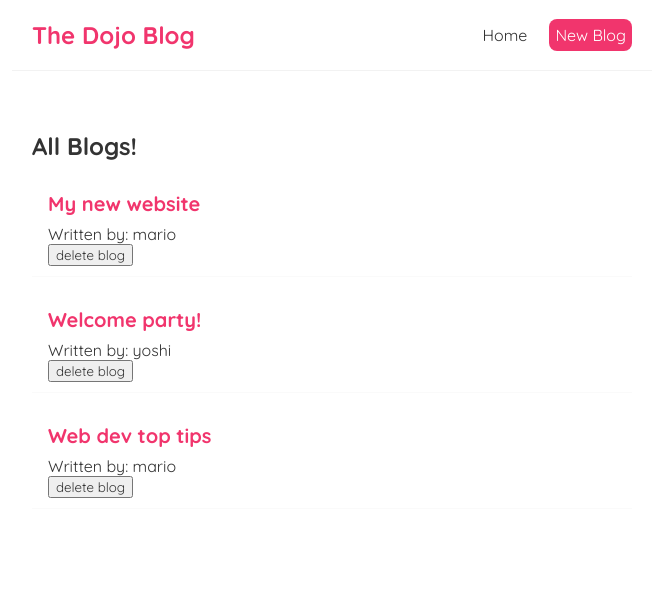
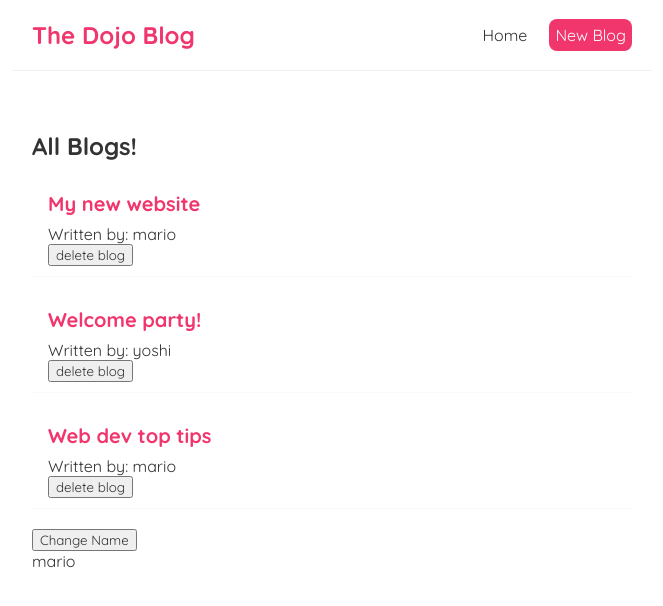
Before and after one commit to HARSHITHA579-pixel/task-website-ideation, a React (Create React App) app in the folder AritraGhoshWebDev/practice/10. React_Basics/dojo-blog/: page / in a window 1280 px wide. Shown: the top 606 px of the page, without its empty margins (308-971 px from the left). Built offline with nearby package versions, Linux system fonts and the light colour scheme.

Commit message:
Feat: useEffect dependencies

```diff
--- a/AritraGhoshWebDev/practice/10. React_Basics/dojo-blog/src/Home.js
+++ b/AritraGhoshWebDev/practice/10. React_Basics/dojo-blog/src/Home.js
@@ -28,12 +28,18 @@
         {title: 'Web dev top tips', body: 'lorem ipsum...', author: 'mario', id: 3}
     ]);
 
+    const [name, setName] = useState('mario');
+
     const handleDelete = (id) => {
         const newBlogs = blogs.filter(blog => blog.id !== id);
         setBlogs(newBlogs);
     }
 
-    useEffect(() => console.log('use effect ran'));
+    useEffect(() => {
+        console.log('use effect ran');
+        console.log(name);
+    }, [name]);
+    // [] ensures useEffect runs once after 1st initial render
 
     return (
         <div className="home">
@@ -48,6 +54,9 @@
             <BlogList blogs={blogs} title="All Blogs!" handleDelete={handleDelete}/>
             {/* <BlogList blogs={blogs.filter((blog) => blog.author === 'mario')} title="Mario's Blogs!"/> */}
 
+            <button onClick={(() => setName('luigi'))}>Change Name</button>
+            <p>{name}</p>
+
         </div>
     );
 }
```
